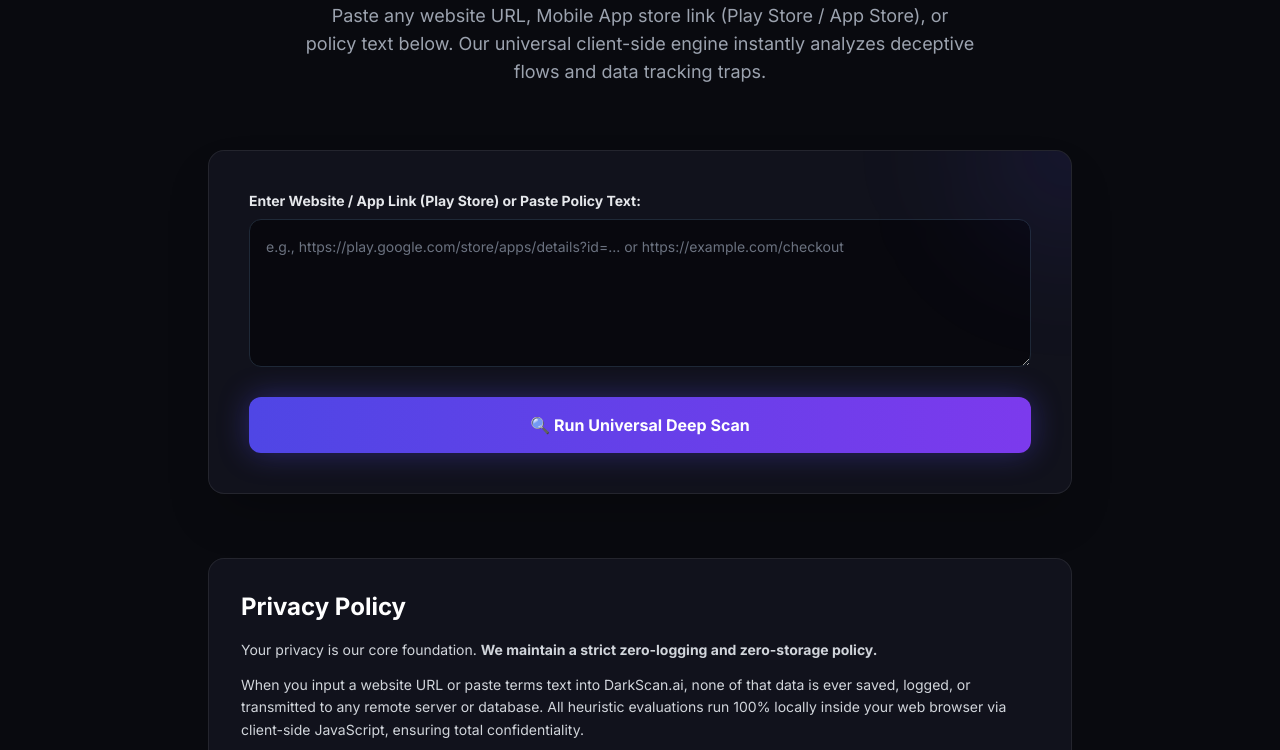
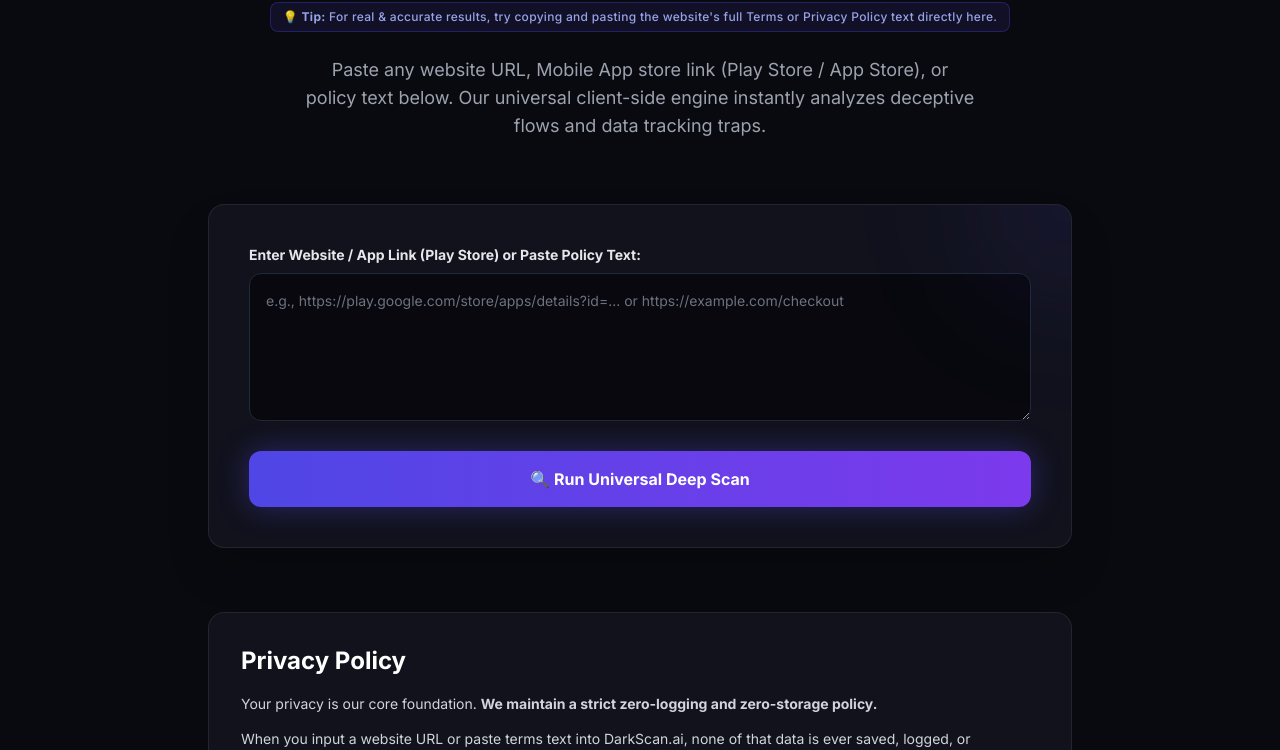
Before and after one commit to Topcon-in/darkscan-ai, a plain HTML site: page index.html in a window 1280 px wide. Shown: the part 350-1100 px from the top of the page. Drawn offline with nearby package versions, Linux system fonts and the light colour scheme.

Commit message:
Update index.html

```diff
--- a/index.html
+++ b/index.html
@@ -73,6 +73,10 @@
             <h1 class="text-4xl md:text-6xl font-extrabold tracking-tight leading-tight">
                 Expose Hidden <span class="bg-gradient-to-r from-indigo-400 via-purple-400 to-pink-500 bg-clip-text text-transparent">Dark Patterns</span> & Privacy Traps
             </h1>
+           <!-- Real Result Note -->
+    <p class="text-xs text-indigo-300/90 font-medium tracking-wide mt-3 mb-2 bg-indigo-950/40 border border-indigo-800/50 py-1.5 px-3 rounded-lg inline-block">
+        💡 <strong>Tip:</strong> For real & accurate results, try copying and pasting the website's full Terms or Privacy Policy text directly here.
+    </p>
             <p class="text-gray-400 text-base md:text-lg max-w-2xl mx-auto leading-relaxed">
                 Paste any website URL, Mobile App store link (Play Store / App Store), or policy text below. Our universal client-side engine instantly analyzes deceptive flows and data tracking traps.
             </p>
```
